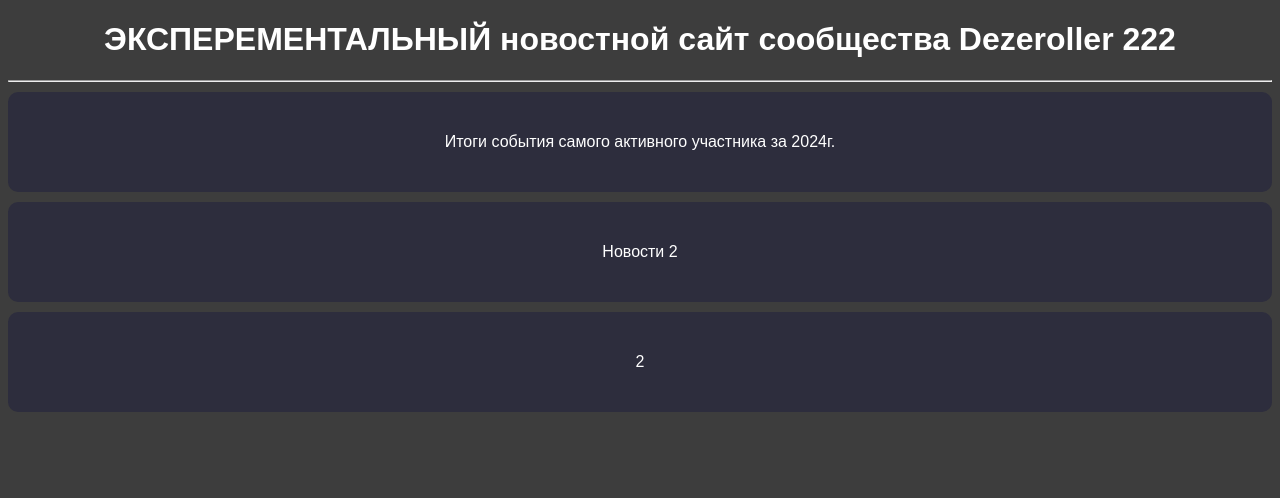
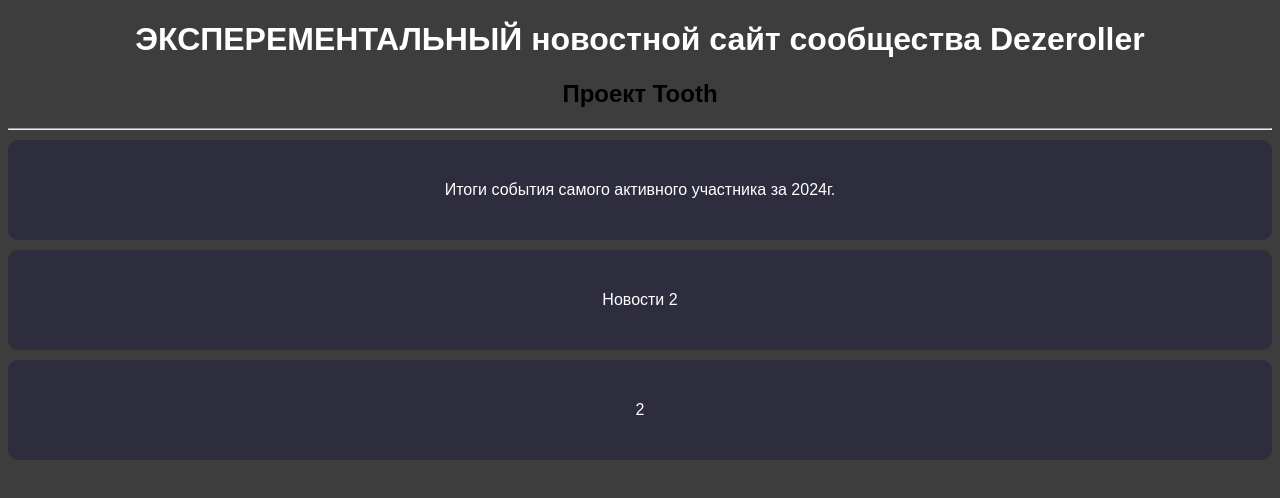
Before and after one commit to 08800880M/sourcedez.github.io, a plain HTML site: page index.html in a window 1280 px wide. Drawn offline with Linux system fonts and the light colour scheme.

Commit message:
Update index.html

```diff
--- a/index.html
+++ b/index.html
@@ -6,7 +6,8 @@
 </head>
 <body>
 
-<h1 style="text-align: center;">ЭКСПЕРЕМЕНТАЛЬНЫЙ новостной сайт сообщества Dezeroller 222</h1>
+<h1 style="text-align: center;">ЭКСПЕРЕМЕНТАЛЬНЫЙ новостной сайт сообщества Dezeroller</h1>
+<h2 style="text-align: center;">Проект Tooth</h2>
 <hr>
 
     <div class="news-container">
```
